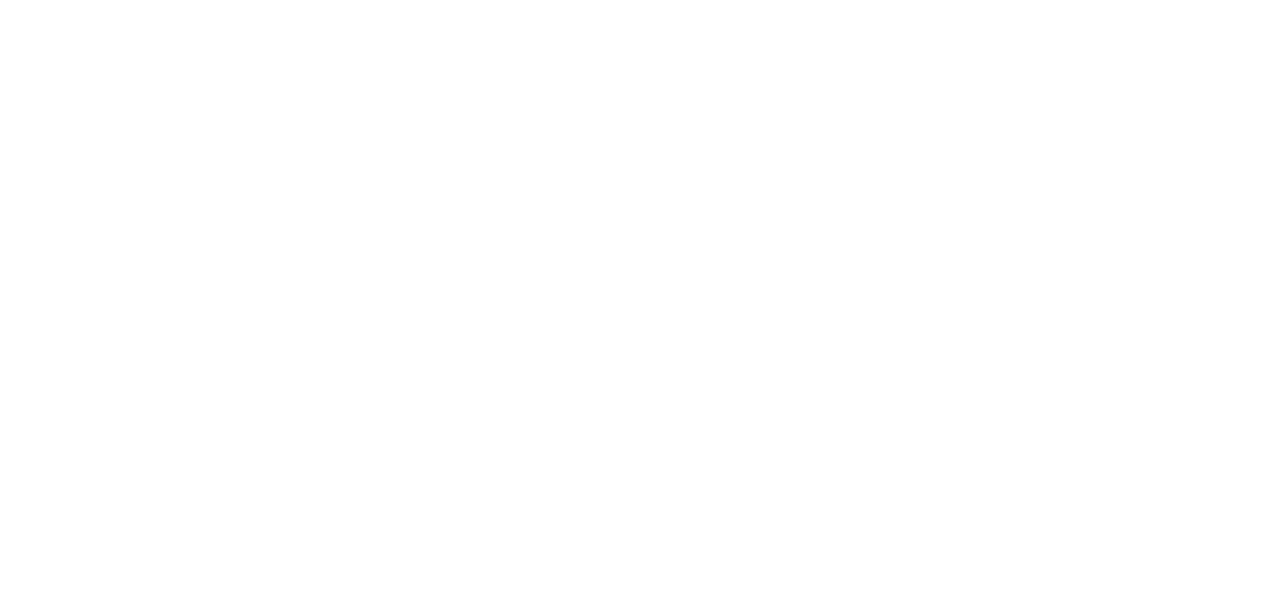
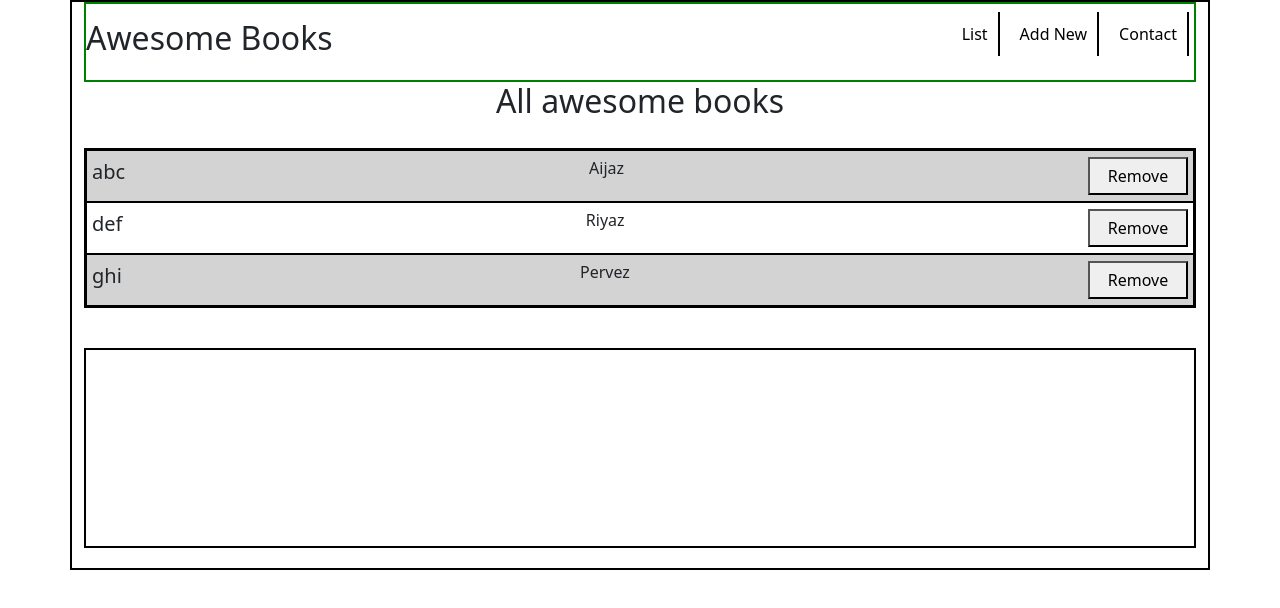
Before and after one commit to r-ahmed2022/Awesome-books, a plain HTML site: page index.html in a window 1280 px wide. Drawn offline with nearby package versions, Linux system fonts and the light colour scheme.

Commit message:
updated js code for the home page

```diff
--- a/css/style.css
+++ b/css/style.css
@@ -0,0 +1,77 @@
+* {
+    box-sizing: border-box;
+    margin: 0;
+    padding: 0;
+}
+
+.container {
+    width: 100%;
+    height: auto;
+    margin: 0 auto;
+    border: 2px solid #000;
+}
+
+.navbar {
+    border: 2px solid green;
+    display: flex;
+    justify-content: baseline;
+    align-items: center;
+}
+
+.navbar > ul {
+    display: flex;
+    list-style: none;
+    color: #000;
+}
+
+.navbar > ul > li {
+    margin: 0 5px;
+    padding: 10px;
+    border-right: 2px solid #000;
+
+}
+
+.nav-link {
+    color: #000;
+    text-decoration: none;
+}
+
+.list-section {
+    width: 100%;
+    height: auto;
+    display: flex;
+    flex-direction: column;
+    align-items: center;
+}
+
+.list {
+    width: 100%;
+    height: auto;
+    margin: 20px 0;
+    border: 2px solid #000;
+    background: #fff;
+}
+
+.book-info:nth-child(odd) {
+    background: lightgray;
+}
+
+.book-info {
+    display: flex;
+    flex-direction: row;
+    justify-content: space-between;
+    align-items: center;
+    border: 1px solid #000;
+    padding: 5px;
+}
+
+.add-book {
+    width: 100%;
+    height: 200px;
+    margin: 20px 0;
+    border: 2px solid #000;
+}
+.removebook {
+  width: 100px;
+  padding: 5px 15px;
+}
--- a/index.html
+++ b/index.html
@@ -8,9 +8,38 @@
              <link href="https://fonts.googleapis.com/icon?family=Material+Icons" rel="stylesheet" />
              <link href="https://fonts.googleapis.com/css2?family=Inter:wght@400;700&family=Montserrat:wght@400;700&family=Lato:wght@400;700&family=Roboto:wght@400;700&display=swap"
               rel="stylesheet">
+              <link href="https://cdn.jsdelivr.net/npm/bootstrap@5.2.0-beta1/dist/css/bootstrap.min.css" rel="stylesheet" integrity="sha384-0evHe/X+R7YkIZDRvuzKMRqM+OrBnVFBL6DOitfPri4tjfHxaWutUpFmBp4vmVor" crossorigin="anonymous">
+            <link
+            rel="stylesheet"
+            href="https://cdnjs.cloudflare.com/ajax/libs/font-awesome/4.7.0/css/font-awesome.min.css"
+          />
         </head>
          <body>
+            <div class=" container container-fluid">
+                <header class="site-header">
+                    <nav class="navbar">
+                        <h2 class="logo-text">Awesome Books</h2>
+                        <ul>
+                         <li><a class="nav-link" href="#">List</a></li>
+                         <li><a class="nav-link" href="#">Add New</a></li>
+                         <li><a class="nav-link" href="#">Contact</a></li>
+                        </ul>
+                    </nav>
 
+                </header>
+                <section class="list-section" id="list-section">
+                    <h2> All awesome books</h2>
+                    <div class="list" id="list">
+
+
+                    </div>
+                    <div class="add-book">
+
+                    </div>
+
+                </section>
+
+            </div>
 
         <script src="js/index.js"></script>
         </body>
--- a/js/index.js
+++ b/js/index.js
@@ -0,0 +1,41 @@
+const books = [
+    {
+      title: 'abc',
+      author: 'Aijaz' ,
+    } ,
+    {
+        title: 'def' ,
+        author: 'Riyaz'
+    } ,
+    {
+        title: 'ghi' ,
+        author: 'Pervez'
+    }
+]
+
+const showBookList = (book) => {
+    const booksDiv = document.getElementById('list');
+    const div = document.createElement('div');
+    div.setAttribute('class', 'book-info');
+    div.setAttribute('id', 'book-info');
+    booksDiv.append(div)
+    const title = document.createElement('h5');
+    title.setAttribute('class', 'title');
+    title.innerHTML = book.title;
+    div.append(title);
+    const author = document.createElement('p');
+    author.setAttribute('class', 'author');
+    author.innerHTML = book.author;
+    div.append(author);
+    const button = document.createElement('button');
+    button.setAttribute('class', 'removebook');
+    button.addEventListener('click', (e) =>
+    {
+        const sectionName = document.getElementById('book-info');
+        sectionName.remove();
+    });
+    button.innerHTML = 'Remove';
+    div.append(button);
+}
+
+books.forEach((book)=>showBookList(book));
```
